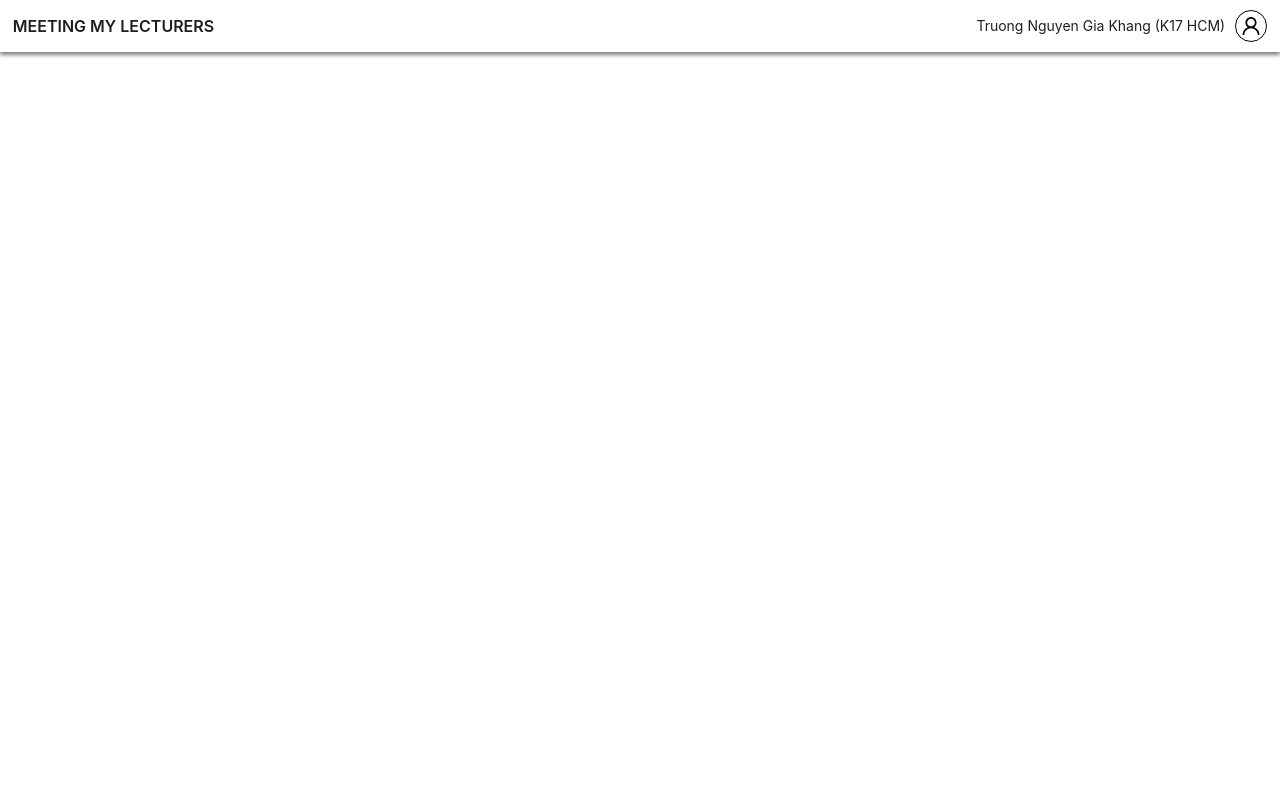
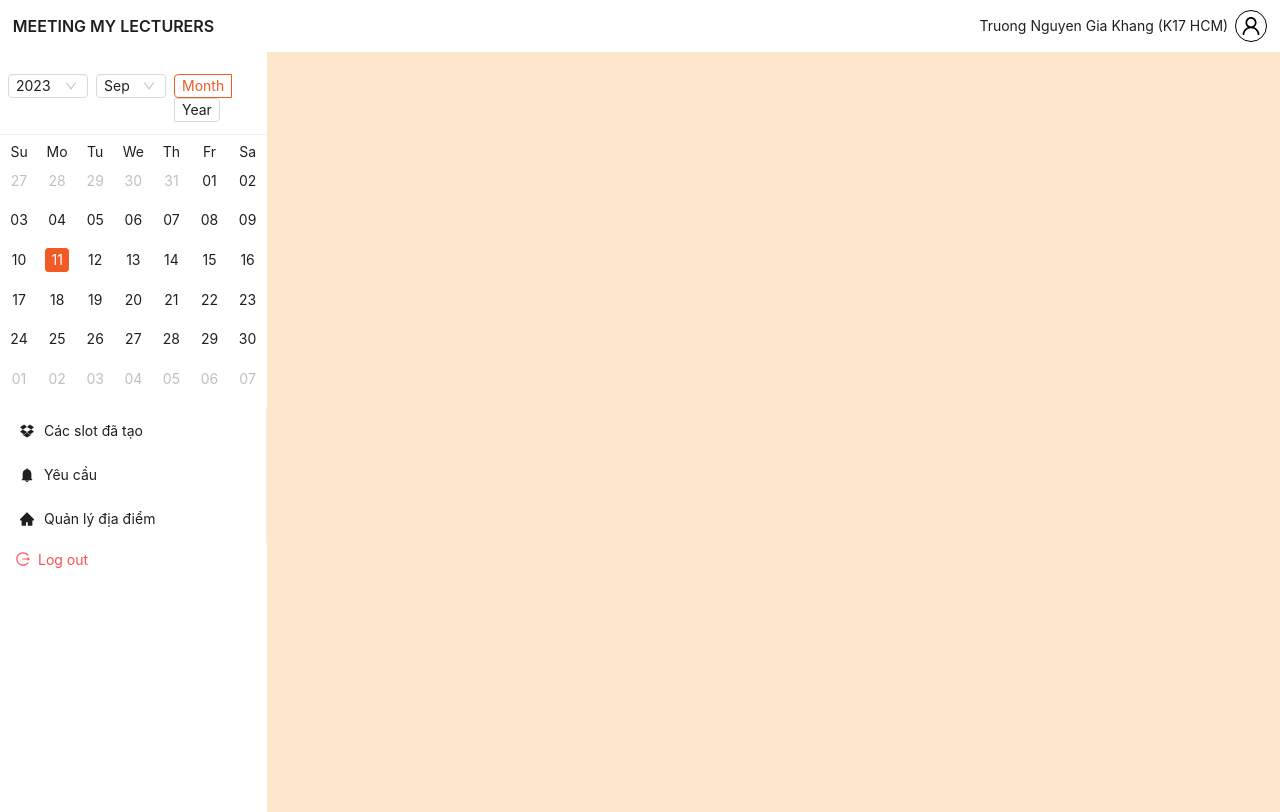
Before and after one commit to giakhang3005/KhangTNG.MeetingMyLecturerFE, a React (Create React App) app: page / in a window 1280 px wide. Built offline with nearby package versions, Linux system fonts and the light colour scheme.

Commit message:
styling lecturer UI

```diff
--- a/src/App.js
+++ b/src/App.js
@@ -1,9 +1,11 @@
 import './App.css';
 import { Nav } from './Components/Nav/Nav';
+import { Body } from './Components/Body/Body';
 function App() {
   return (
     <>
       <Nav />
+      <Body />
     </>
   );
 }
--- /dev/null
+++ b/src/Components/Body/Body.js
@@ -0,0 +1,28 @@
+import { Layout, ConfigProvider, Col, Row } from "antd";
+import { LecturerSider } from "./Lecturer/LecturerSider";
+import { LecturerContent } from "./Lecturer/LecturerContent";
+
+export const Body = () => {
+  return (
+    <ConfigProvider
+      theme={{
+        token: {
+          // Seed Token
+          colorPrimary: "#F15A25",
+
+          // Alias Token
+          colorBgContainer: "#fffff",
+        },
+      }}
+    >
+      <Row>
+        <Col xs={24} sm={10} md={7} xl={5}>
+          <LecturerSider />
+        </Col>
+        <Col xs={24} sm={14} md={17} xl={19}>
+          <LecturerContent />
+        </Col>
+      </Row>
+    </ConfigProvider>
+  );
+};
--- /dev/null
+++ b/src/Components/Body/Lecturer/Lecturer.css
@@ -0,0 +1,9 @@
+.Sider {
+    overflow: scroll;
+    padding: 10px 0 0 0;
+    background: white;
+}
+.LecturerContent {
+    min-height: 95vh;
+    background: #FCE7CC;
+}
--- /dev/null
+++ b/src/Components/Body/Lecturer/LecturerContent.js
@@ -0,0 +1,5 @@
+export const LecturerContent = () => {
+    return (
+        <div className="LecturerContent"></div>
+    )
+}
--- /dev/null
+++ b/src/Components/Body/Lecturer/LecturerMenu.js
@@ -0,0 +1,18 @@
+import {Menu, Button} from 'antd'
+import {DropboxOutlined, BellFilled, HomeFilled, LogoutOutlined} from '@ant-design/icons'
+
+export const LecturerMenu = () => {
+ const menuItems =[
+    {label: 'Các slot đã tạo', icon: <DropboxOutlined />, key: 'createdSlot'},
+    {label: 'Yêu cầu', icon: <BellFilled />, key: 'request'},
+    {label: 'Quản lý địa điểm', icon: <HomeFilled />, key: 'location'},
+ ]
+ return (
+    <>
+        <Menu
+          items={menuItems}
+        />
+        <Button danger type="text" icon={<LogoutOutlined />} >Log out</Button>
+    </>
+ )
+}
--- /dev/null
+++ b/src/Components/Body/Lecturer/LecturerSider.js
@@ -0,0 +1,15 @@
+import "./Lecturer.css";
+import { LecturerMenu } from "./LecturerMenu";
+import { Calendar, theme, ConfigProvider } from "antd";
+
+export const LecturerSider = () => {
+  const onPanelChange = (value, mode) => {
+    console.log(value.format("YYYY-MM-DD"), mode);
+  };
+  return (
+    <div className="Sider">
+          <Calendar fullscreen={false} onPanelChange={onPanelChange} />
+          <LecturerMenu />
+    </div>
+  );
+};
--- a/src/Components/Nav/NavStyle.css
+++ b/src/Components/Nav/NavStyle.css
@@ -20,7 +20,7 @@
 }
 
 .Nav .User .Name {
-    margin-right: 10px;
+    margin-right: 7px;
 }
 @media screen and (max-width: 510px) {
     .Nav .User .Name {
```
